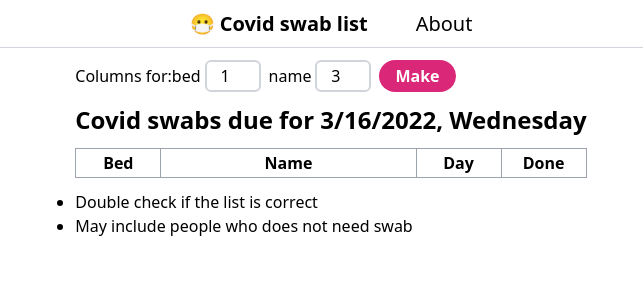
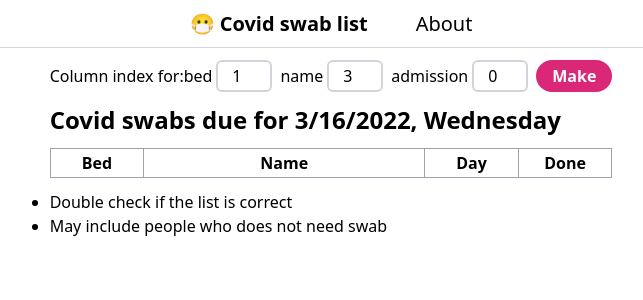
Before and after one commit to minho42/covid-swab-list, a Next.js app: page / in a window 1280 px wide. Shown: the top 300 px of the page, without its empty margins (309-952 px from the left). Built offline with nearby package versions, Linux system fonts and the light colour scheme.

Commit message:
put back admission index
inferring can go wrong as other columns can also have ":"

```diff
--- a/pages/index.js
+++ b/pages/index.js
@@ -39,7 +39,15 @@ export default function Home() {
   }
 
   const getPatientListFromClipboard = async () => {
-    if (!indexForBed || !indexForName || indexForBed < 1 || indexForName < 1) return;
+    if (
+      !indexForBed ||
+      !indexForName ||
+      !indexForAdmission ||
+      indexForBed < 1 ||
+      indexForName < 1 ||
+      indexForAdmission < 1
+    )
+      return;
     setErrorMessage("");
 
     const tempPatientList = [];
@@ -56,8 +64,6 @@ export default function Home() {
         throw new Error("Clipboard data invalid");
       }
 
-      const admissionIndex = tempPatientList[0].findIndex((column) => column.includes(":"));
-      setIndexForAdmission(admissionIndex);
       setPatientList(tempPatientList);
 
       // console.log(tempPatientList[0]);
@@ -83,7 +89,7 @@ export default function Home() {
       </Head>
 
       <div className="flex items-center space-x-2">
-        Columns for:
+        Column index for:
         <label>
           bed
           <input
@@ -100,6 +106,15 @@ export default function Home() {
             className="rounded-md border-2 border-gray-300 py-0.5 ml-1 w-14 text-center"
             type="number"
             value={indexForName}
+          ></input>
+        </label>
+        <label>
+          admission
+          <input
+            onChange={(e) => setIndexForAdmission(e.target.value)}
+            className="rounded-md border-2 border-gray-300 py-0.5 ml-1 w-14 text-center"
+            type="number"
+            value={indexForAdmission}
           ></input>
         </label>
         <button
```
